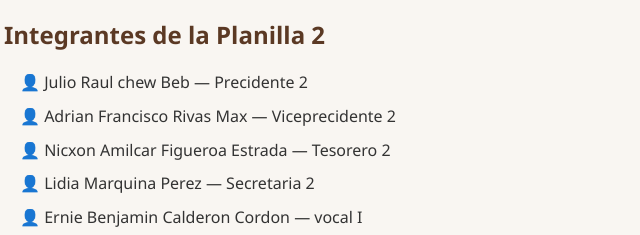
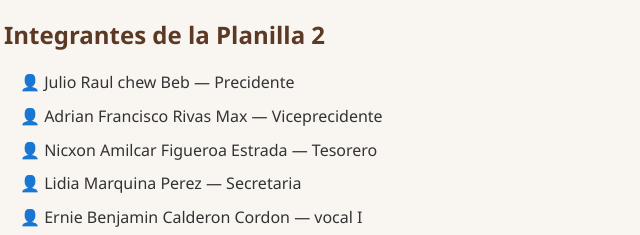
Before and after one commit to guscarrillo64/casta-as, a plain HTML site: page index.html in a window 1280 px wide. Shown: the part 416-651 px from the top of the page, 168-808 px from the left. Drawn offline with Linux system fonts and the light colour scheme.

Commit message:
ullllasdf

```diff
--- a/index.html
+++ b/index.html
@@ -33,10 +33,10 @@
   <section id="servicios">
     <h2>Integrantes de la Planilla 2</h2>
     <ul class="servicios">
-      <li>👤 Julio Raul chew Beb — Precidente 2</li>
-      <li>👤 Adrian Francisco Rivas Max — Viceprecidente 2</li>
-      <li>👤 Nicxon Amilcar Figueroa Estrada — Tesorero 2</li>
-      <li>👤 Lidia Marquina Perez — Secretaria 2</li>
+      <li>👤 Julio Raul chew Beb — Precidente </li>
+      <li>👤 Adrian Francisco Rivas Max — Viceprecidente </li>
+      <li>👤 Nicxon Amilcar Figueroa Estrada — Tesorero </li>
+      <li>👤 Lidia Marquina Perez — Secretaria </li>
       <li>👤 Ernie Benjamin Calderon Cordon — vocal I</li>
       <li>👤 Gustavo Adolfo Carrillo Aviles — Vocal II</li>
       <li>👤 Rodolfo Antonio España Lemus — Vocal III</li>
```
